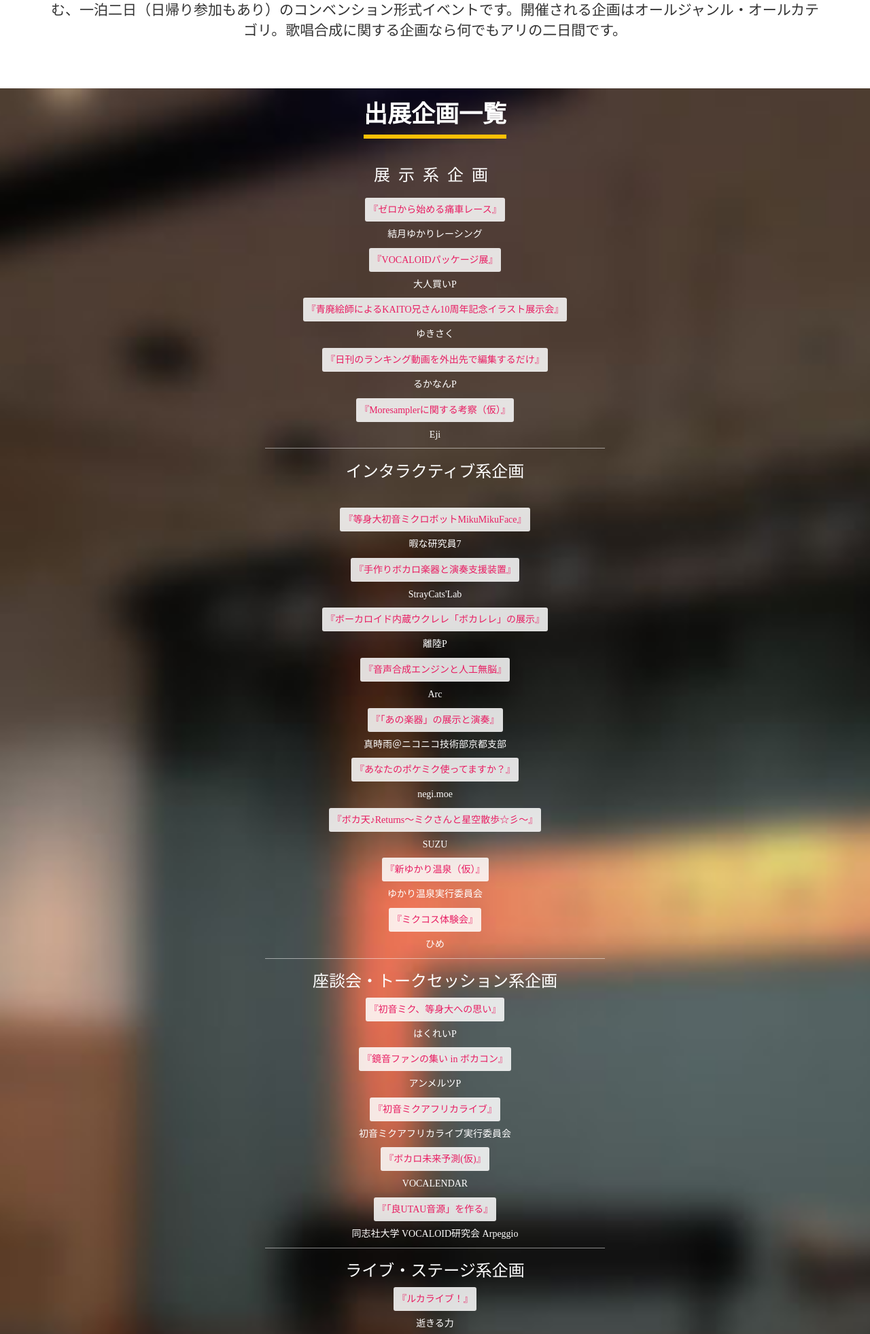
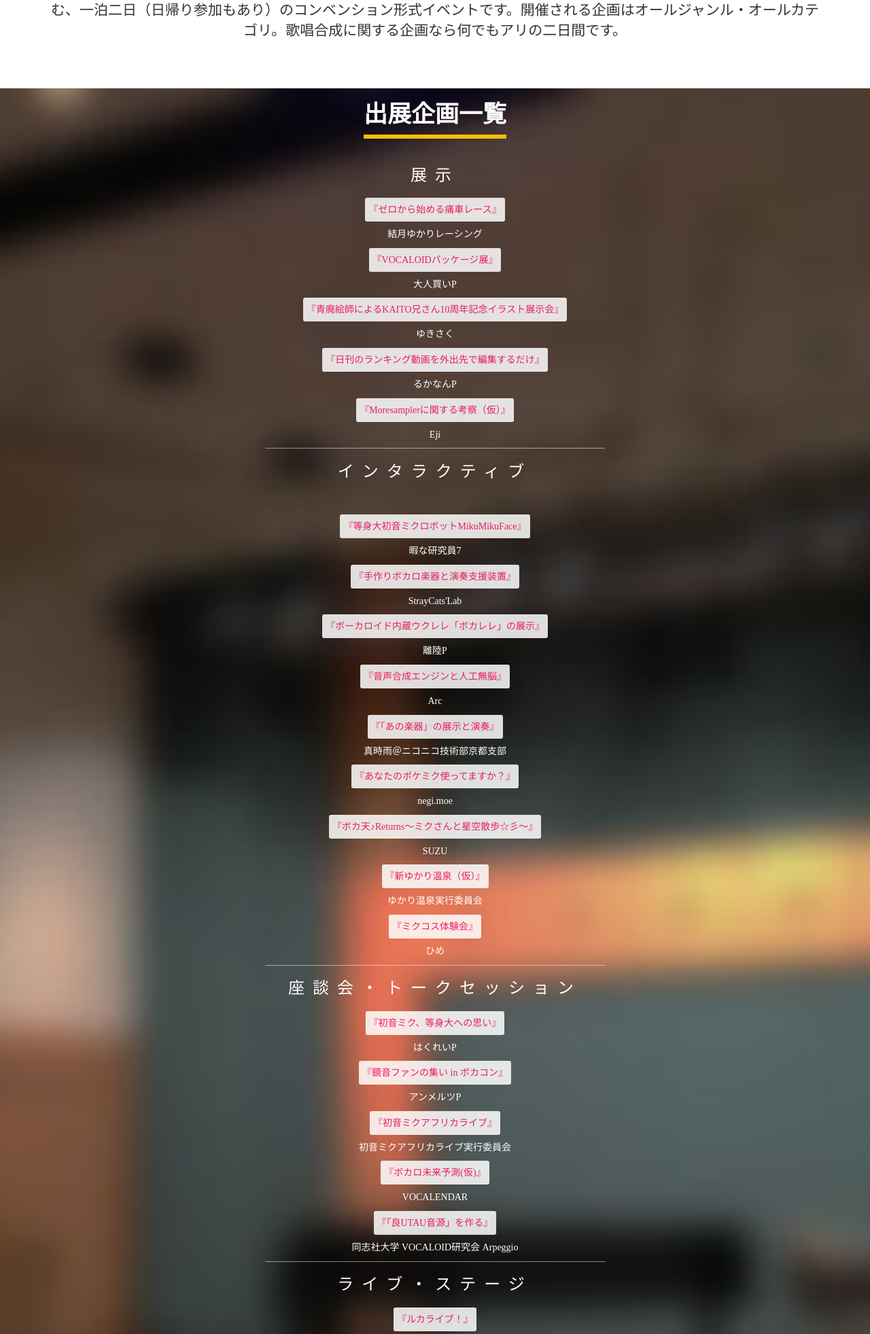
Before and after one commit to keisei1092/vocacon.net, a PHP site: page /2016/index.php in a window 1280 px wide. Shown: the part 975-2938 px from the top of the page at 68% size. Run offline with PHP 8.4, Linux system fonts and the light colour scheme; some web fonts are replaced.

Commit message:
かんかく

```diff
--- a/2016/index.php
+++ b/2016/index.php
@@ -95,14 +95,14 @@
     <div class="container callout">
       <div class="text-vertical-center"><br>
         <h1 class="bigunderline bigunderline-amber">出展企画一覧</h1>
-        <h3 class="guide__text-heading">展示系企画</h3>
+        <h3 class="guide__text-heading">展示</h3>
         <p class="guide__text-normal"><span class="box-text-pink">『ゼロから始める痛車レース』</span></p><p class="guide__text-normal">結月ゆかりレーシング</p>
         <p class="guide__text-normal"><span class="box-text-pink">『VOCALOIDパッケージ展』</span></p><p class="guide__text-normal">大人買いP</p>
         <p class="guide__text-normal"><span class="box-text-pink">『青廃絵師によるKAITO兄さん10周年記念イラスト展示会』</span></p><p class="guide__text-normal">ゆきさく</p>
         <p class="guide__text-normal"><span class="box-text-pink">『日刊のランキング動画を外出先で編集するだけ』</span></p><p class="guide__text-normal">るかなんP</p>
         <p class="guide__text-normal"><span class="box-text-pink">『Moresamplerに関する考察（仮）』</span></p><p class="guide__text-normal">Eji</p>
         <hr class="guide__text-hr">
-        <h3>インタラクティブ系企画</h3><br>
+        <h3 class="guide__text-heading">インタラクティブ</h3><br>
         <p class="guide__text-normal"><span class="box-text-pink">『等身大初音ミクロボットMikuMikuFace』</span></p><p class="guide__text-normal">暇な研究員7</p>
         <p class="guide__text-normal"><span class="box-text-pink">『手作りボカロ楽器と演奏支援装置』</span></p><p class="guide__text-normal">StrayCats'Lab</p>
         <p class="guide__text-normal"><span class="box-text-pink">『ボーカロイド内蔵ウクレレ「ボカレレ」の展示』</span></p><p class="guide__text-normal">離陸P</p>
@@ -113,14 +113,14 @@
         <p class="guide__text-normal"><span class="box-text-pink">『新ゆかり温泉（仮）』</span></p><p class="guide__text-normal">ゆかり温泉実行委員会</p>
         <p class="guide__text-normal"><span class="box-text-pink">『ミクコス体験会』</span></p><p class="guide__text-normal">ひめ</p>
         <hr class="guide__text-hr">
-        <h3>座談会・トークセッション系企画</h3>
+        <h3 class="guide__text-heading">座談会・トークセッション</h3>
         <p class="guide__text-normal"><span class="box-text-pink">『初音ミク、等身大への思い』</span></p><p class="guide__text-normal">はくれいP</p>
         <p class="guide__text-normal"><span class="box-text-pink">『鏡音ファンの集い in ボカコン』</span></p><p class="guide__text-normal">アンメルツP</p>
         <p class="guide__text-normal"><span class="box-text-pink">『初音ミクアフリカライブ』</span></p><p class="guide__text-normal">初音ミクアフリカライブ実行委員会</p>
         <p class="guide__text-normal"><span class="box-text-pink">『ボカロ未来予測(仮)』</span></p><p class="guide__text-normal">VOCALENDAR</p>
         <p class="guide__text-normal"><span class="box-text-pink">『「良UTAU音源」を作る』</span></p><p class="guide__text-normal">同志社大学 VOCALOID研究会 Arpeggio</p>
         <hr class="guide__text-hr">
-        <h3>ライブ・ステージ系企画</h3>
+        <h3 class="guide__text-heading">ライブ・ステージ</h3>
         <p class="guide__text-normal"><span class="box-text-pink">『ルカライブ！』</span></p><p class="guide__text-normal">逝きる力</p>
         <p class="guide__text-normal"><span class="box-text-pink">『初音ミクの等身大ロボットの展示・ライブ』</span></p><p class="guide__text-normal">メカニカルガール</p>
         <p class="guide__text-normal"><span class="box-text-pink">『ミニライブ　〜ゆっかりしていってね〜（仮）』</span></p><p class="guide__text-normal">ねこづめ</p>
```
